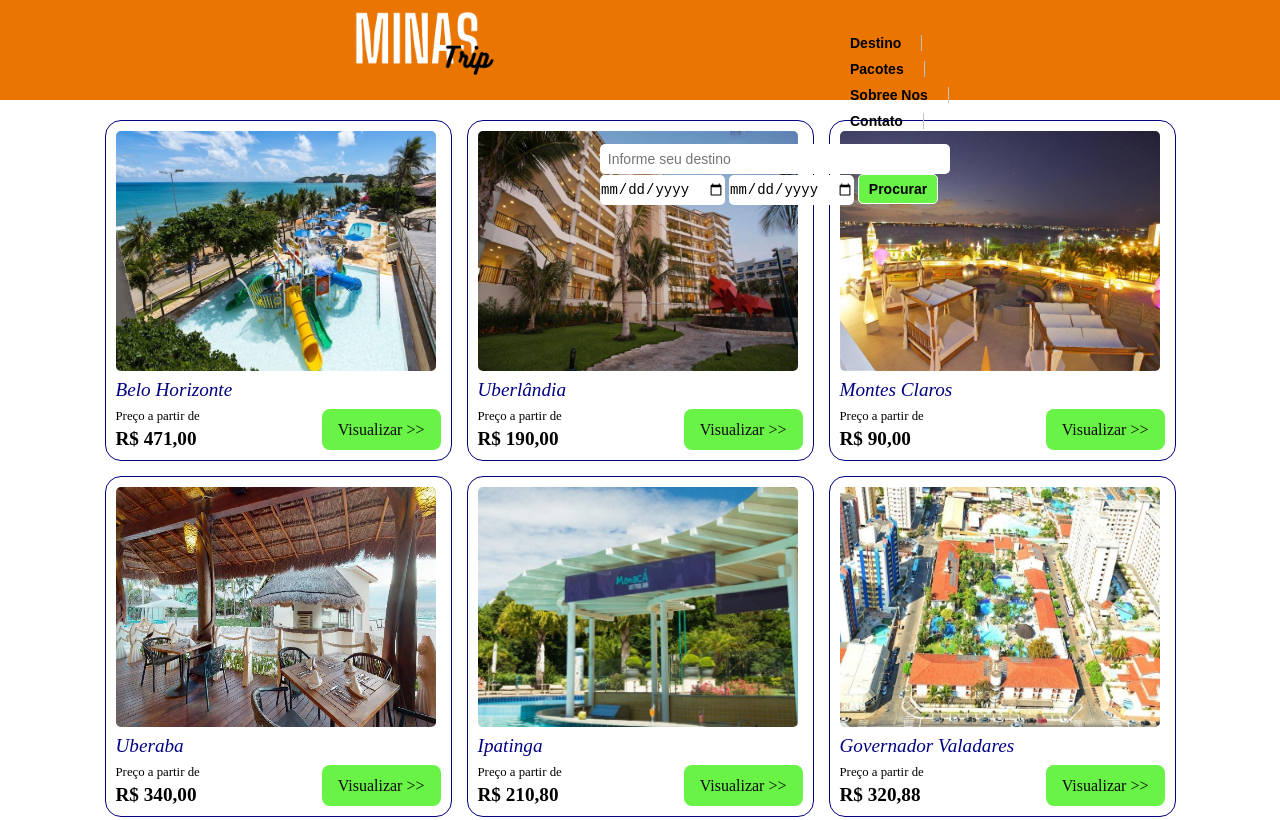
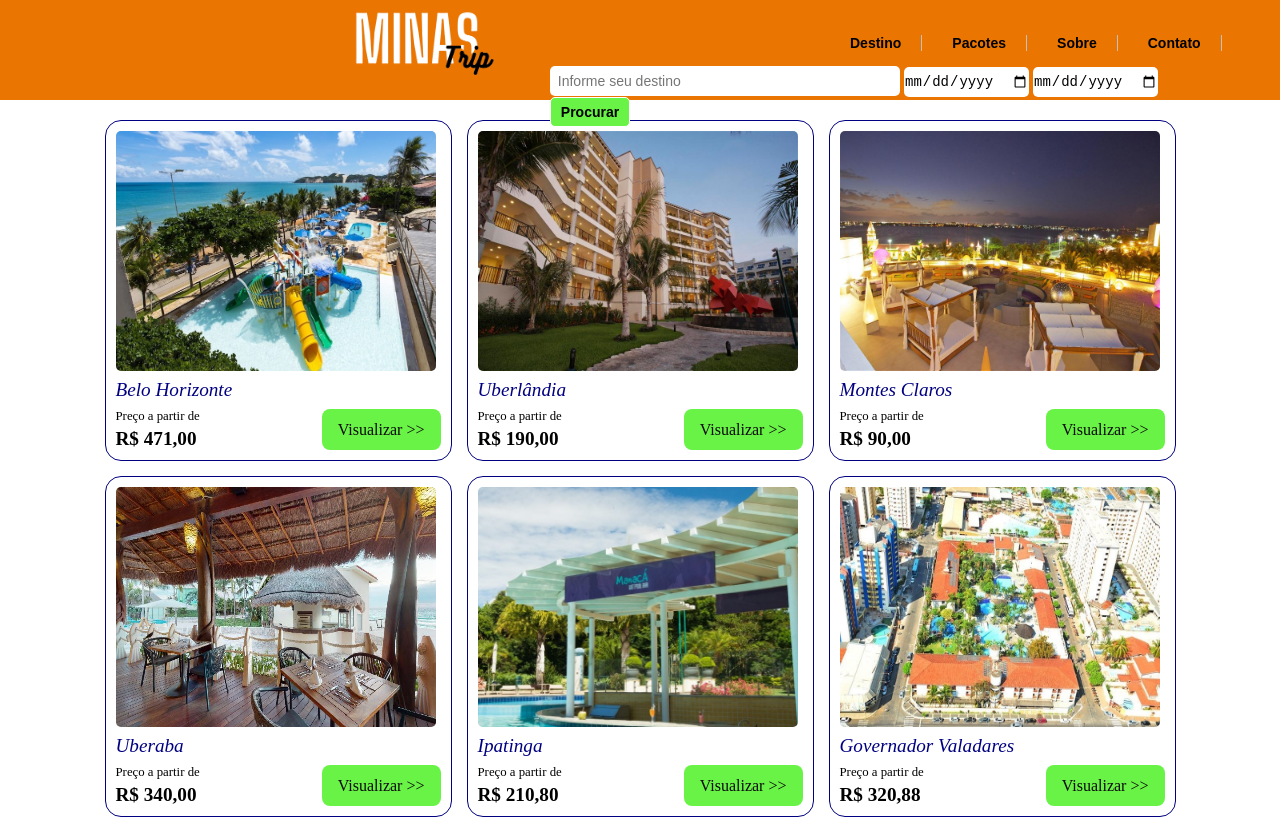
Before and after one commit to diegobmorais/JavaScript-CSS-HTML, a plain HTML site: page Site_Hospedagem_Simples/index.html in a window 1280 px wide. Shown: the top 820 px of the page. Drawn offline with Linux system fonts and the light colour scheme.

Commit message:
update: atualizado css da pagina.

```diff
--- a/Site_Hospedagem_Simples/index.html
+++ b/Site_Hospedagem_Simples/index.html
@@ -1,5 +1,6 @@
 <!DOCTYPE html>
 <html lang="en">
+
 <head>
   <meta charset="UTF-8">
   <meta name="viewport" content="width=device-width, initial-scale=1.0">
@@ -7,6 +8,7 @@
   <link rel="stylesheet" href="style.css">
   <title>Minas Trip</title>
 </head>
+
 <body>
   <header>
     <div>
@@ -17,7 +19,7 @@
         <ul class="menu">
           <li><a href="#">Destino</a></li>
           <li><a href="#">Pacotes</a></li>
-                <li><a href="#">Sobree Nos</a></li>
+          <li><a href="#">Sobre</a></li>
           <li><a href="#">Contato</a></li>
         </ul>
       </div>
@@ -217,7 +219,7 @@
         <img src="img/logo.png" alt="minas-trip">
       </div>
       <div>
-            <ul >
+        <ul>
           <li><a href="#">Perguntas frequentes</a></li>
           <li><a href="#">Central de Ajuda</a></li>
           <li><a href="#">Contatosss</a></li>
@@ -232,4 +234,5 @@
     </div>
   </footer>
 </body>
+
 </html>
--- a/Site_Hospedagem_Simples/style.css
+++ b/Site_Hospedagem_Simples/style.css
@@ -24,20 +24,21 @@ header img{
 }
 
 .menu{
+    display: flex;
     list-style:none;
     margin-top: 20px;
     margin-left: 325px;
     }
 
 .menu li{
-    display: inline-block;
     margin: 5px;
     font-size: 14px;
     font-family: Arial, Helvetica, sans-serif;
     border-right:1px solid #c0c0c0;
     }
 .menu li a{
-    padding: 20px;
+  width: auto;
+    padding: 20px;;
     text-decoration: none;
     color: black;
     font-weight: bold;
@@ -54,8 +55,9 @@ nav{
 }
 
 form{
+
     margin-top: 10px;
-    margin-left: 100px;
+    margin-left: 50px;
   }
 
 #destino{
```
Lines whose indentation alone changed are shown as unchanged.
